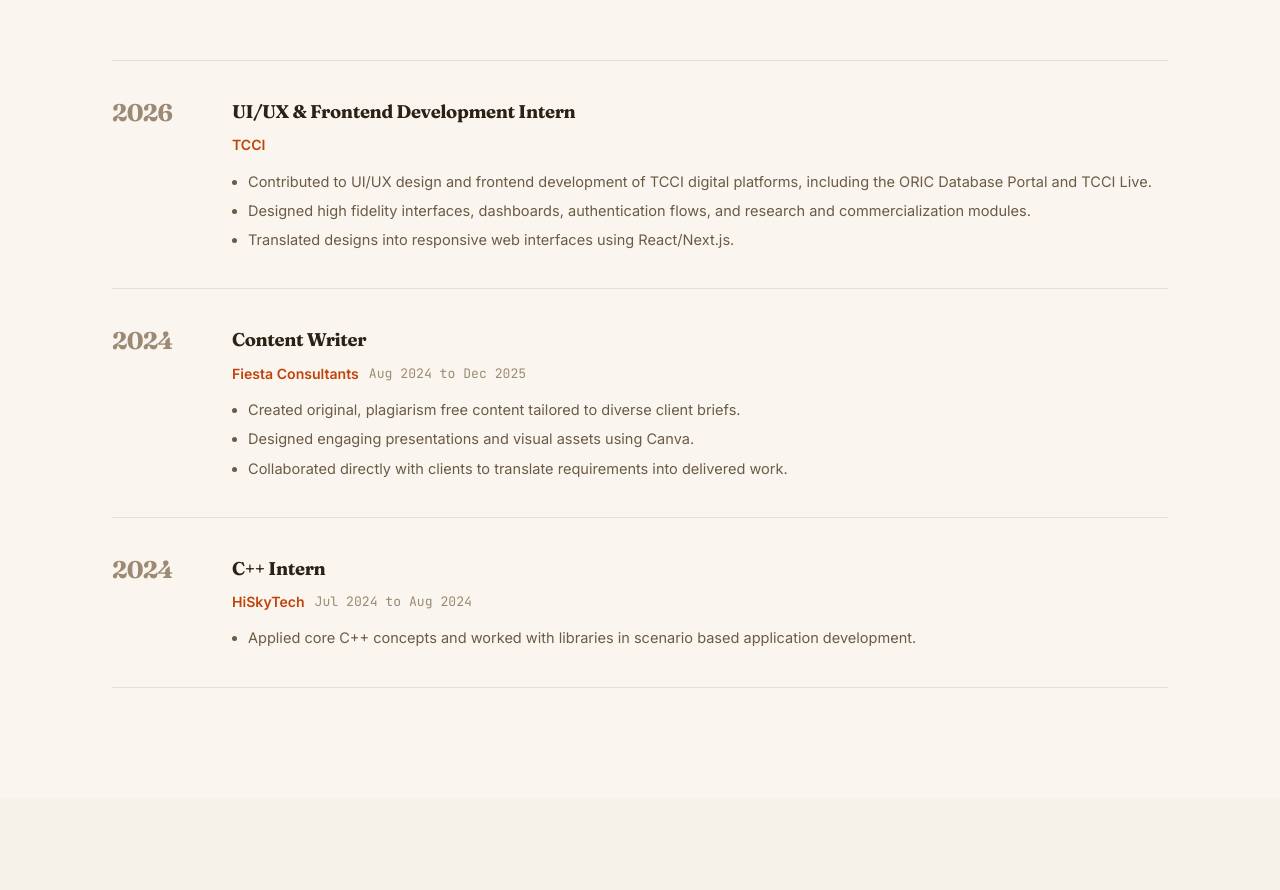
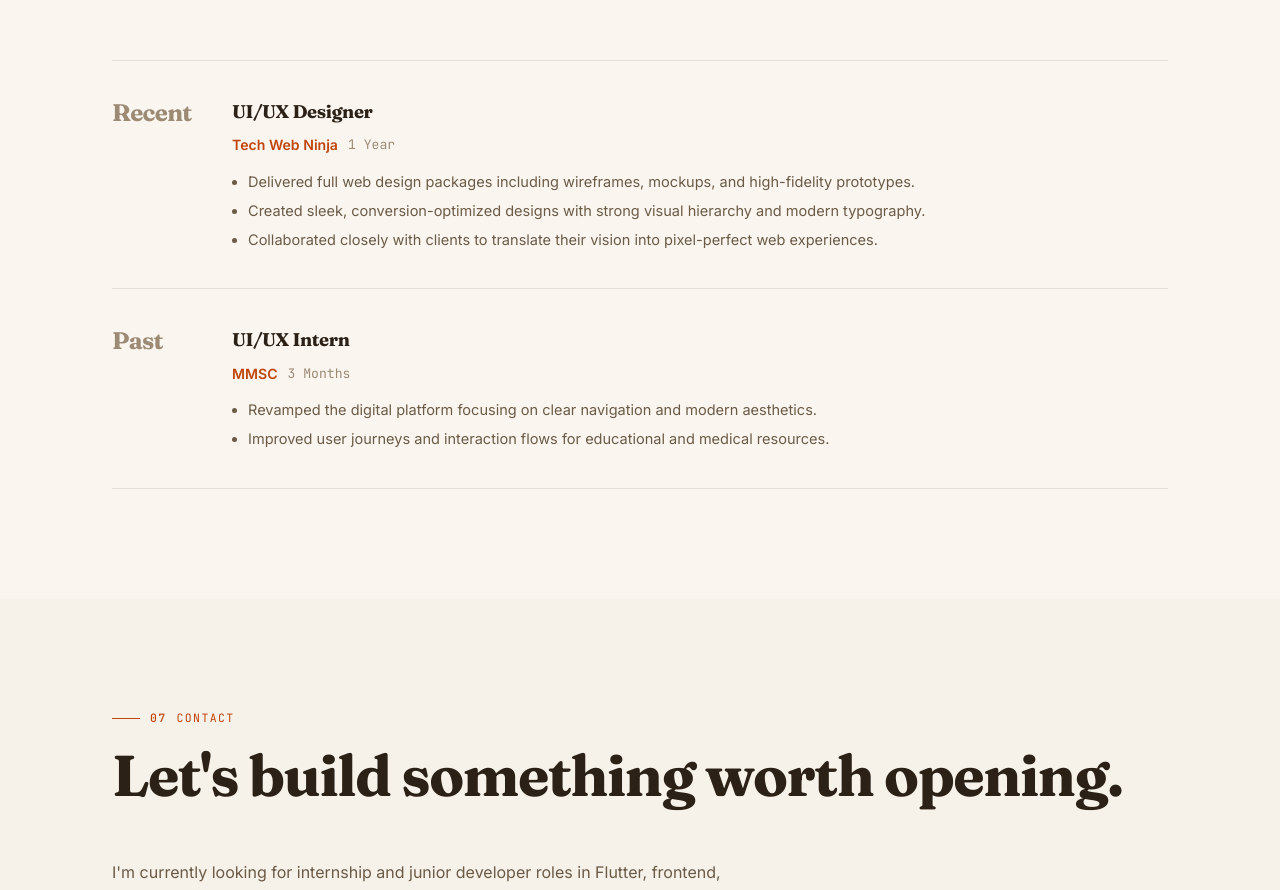
Before and after one commit to mr-uzairnaseer/UzairUiUxDesigner, a React (Vite) app: page / in a window 1280 px wide. Shown: the part 7940-8830 px from the top of the page. Built offline with nearby package versions, Linux system fonts and the light colour scheme.

Commit message:
Update Experience section with actual work history

```diff
--- a/src/App.jsx
+++ b/src/App.jsx
@@ -1202,46 +1202,32 @@
 
           <div className="ap-timeline sr-stagger">
             <div className="ap-tl-item sr-item">
-              <div className="ap-tl-year">2026</div>
+              <div className="ap-tl-year">Recent</div>
               <div className="ap-tl-body">
-                <h3>UI/UX &amp; Frontend Development Intern</h3>
+                <h3>UI/UX Designer</h3>
                 <div className="ap-tl-meta">
-                  <span className="ap-company">TCCI</span>
+                  <span className="ap-company">Tech Web Ninja</span>
+                  <span className="ap-tl-period">1 Year</span>
                 </div>
                 <ul>
-                  <li>Contributed to UI/UX design and frontend development of TCCI digital platforms, including the ORIC Database Portal and TCCI Live.</li>
-                  <li>Designed high fidelity interfaces, dashboards, authentication flows, and research and commercialization modules.</li>
-                  <li>Translated designs into responsive web interfaces using React/Next.js.</li>
+                  <li>Delivered full web design packages including wireframes, mockups, and high-fidelity prototypes.</li>
+                  <li>Created sleek, conversion-optimized designs with strong visual hierarchy and modern typography.</li>
+                  <li>Collaborated closely with clients to translate their vision into pixel-perfect web experiences.</li>
                 </ul>
               </div>
             </div>
 
             <div className="ap-tl-item sr-item">
-              <div className="ap-tl-year">2024</div>
+              <div className="ap-tl-year">Past</div>
               <div className="ap-tl-body">
-                <h3>Content Writer</h3>
+                <h3>UI/UX Intern</h3>
                 <div className="ap-tl-meta">
-                  <span className="ap-company">Fiesta Consultants</span>
-                  <span className="ap-tl-period">Aug 2024 to Dec 2025</span>
+                  <span className="ap-company">MMSC</span>
+                  <span className="ap-tl-period">3 Months</span>
                 </div>
                 <ul>
-                  <li>Created original, plagiarism free content tailored to diverse client briefs.</li>
-                  <li>Designed engaging presentations and visual assets using Canva.</li>
-                  <li>Collaborated directly with clients to translate requirements into delivered work.</li>
-                </ul>
-              </div>
-            </div>
-
-            <div className="ap-tl-item sr-item">
-              <div className="ap-tl-year">2024</div>
-              <div className="ap-tl-body">
-                <h3>C++ Intern</h3>
-                <div className="ap-tl-meta">
-                  <span className="ap-company">HiSkyTech</span>
-                  <span className="ap-tl-period">Jul 2024 to Aug 2024</span>
-                </div>
-                <ul>
-                  <li>Applied core C++ concepts and worked with libraries in scenario based application development.</li>
+                  <li>Revamped the digital platform focusing on clear navigation and modern aesthetics.</li>
+                  <li>Improved user journeys and interaction flows for educational and medical resources.</li>
                 </ul>
               </div>
             </div>
```
